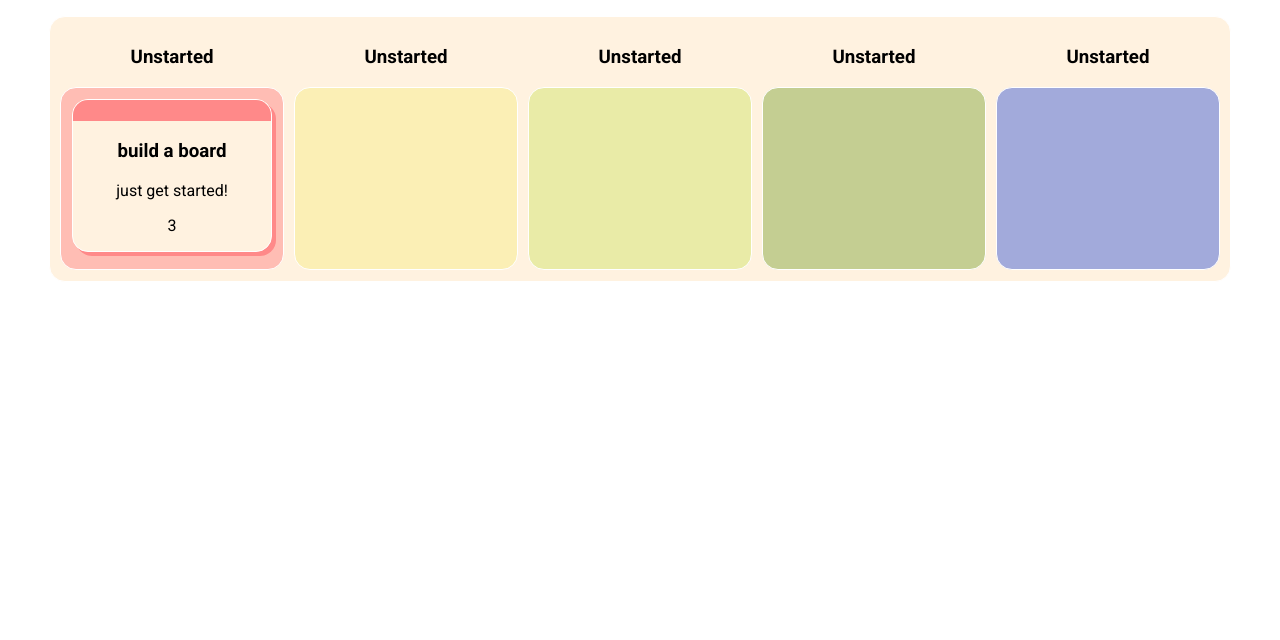
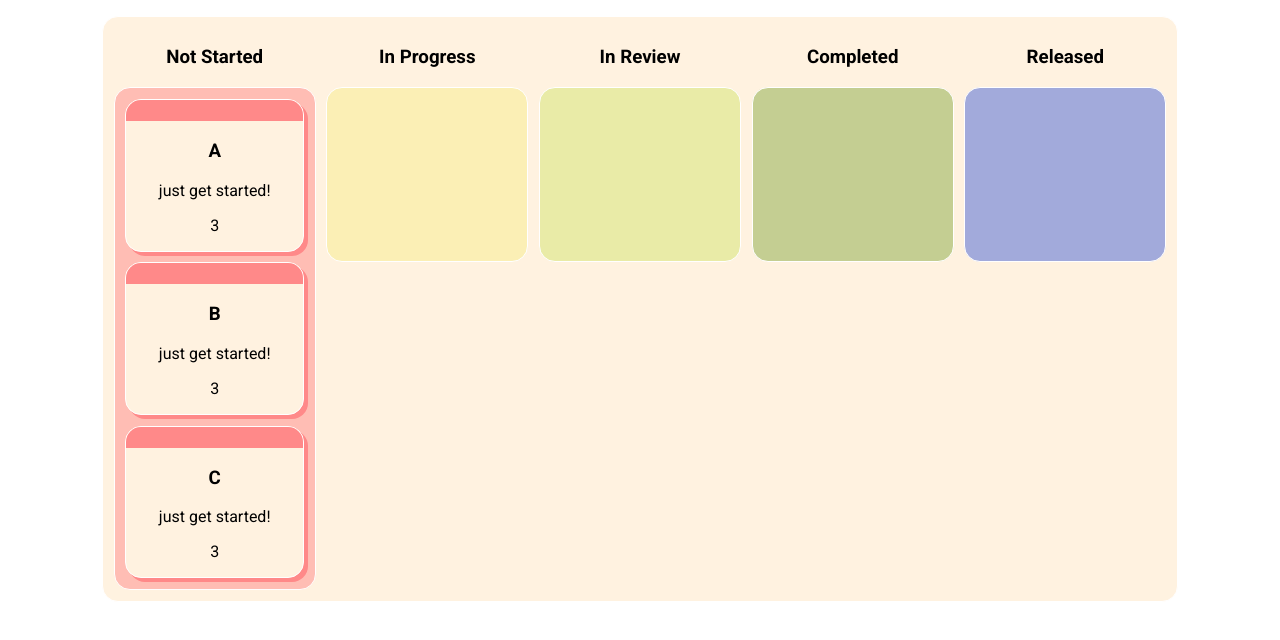
Before and after one commit to ChrisLaganiere/ai-pm, a React (Create React App) app: page / in a window 1280 px wide. Shown: the top 640 px of the page. Built offline with nearby package versions, Linux system fonts and the light colour scheme.

Commit message:
corrections

```diff
--- a/src/Components/KanbanBoard.module.css
+++ b/src/Components/KanbanBoard.module.css
@@ -22,10 +22,14 @@
     flex-direction: column;
     border-radius: var(--kb-border-radius);
     border: var(--kb-border-width) solid var(--kb-border-color);
-    padding: 8pt;
+    /* padding: 8pt; */
     min-width: 150pt;
-    min-height: 120pt;
+    min-height: 130pt;
     /* background-color: var(--kb-column-background); */
+}
+
+.kanbanItem:first-child {
+    margin: 8pt;
 }
 
 .kanbanItem {
@@ -35,6 +39,7 @@
     text-align: center;
     background-color: var(--kb-item-background);
     color: black;
+    margin: 0 8pt 8pt 8pt;
 }
 
 .kanbanItemHeader {
--- a/src/Components/KanbanColumnView.tsx
+++ b/src/Components/KanbanColumnView.tsx
@@ -30,11 +30,26 @@ export function KanbanColumnView({
         e.preventDefault(); // Allow dropping
     };
 
+    const title = (() => {
+        switch(column) {
+            case KanbanColumn.NotStarted:
+                return "Not Started";
+            case KanbanColumn.InProgress:
+                return "In Progress";
+            case KanbanColumn.InReview:
+                return "In Review";
+            case KanbanColumn.Completed:
+                return "Completed";
+            case KanbanColumn.Released:
+                return "Released";
+        }
+    })();
+
     const itemStyle = KanbanStyleMap[column];
 
     return (
         <div className={`${styles.kanbanColumnView} ${itemStyle}`}>
-            <h3>Unstarted</h3>
+            <h3>{title}</h3>
             <div
                 onDrop={handleDrop}
                 onDragOver={handleDragOver}
--- a/src/Fixtures/demoFixtures.ts
+++ b/src/Fixtures/demoFixtures.ts
@@ -1,9 +1,13 @@
 import { KanbanColumn, KanbanItem } from "../Models/KanbanModels";
 
-function demoItem(): KanbanItem {
+function demoItem({
+    title,
+}: {
+    title: string;
+}): KanbanItem {
     return {
-        id: 'I-AM-UNIQUE',
-        title: 'build a board',
+        id: crypto.randomUUID(),
+        title: title,
         description: 'just get started!',
         points: 3,
         column: KanbanColumn.NotStarted
@@ -14,5 +18,9 @@ function demoItem(): KanbanItem {
  * Generates an example starting Kanban board.
  */
 export function demoFixtures(): KanbanItem[] {
-    return [demoItem()]
+    return [
+        demoItem({ title: 'A' }),
+        demoItem({ title: 'B' }),
+        demoItem({ title: 'C' }),
+    ]
 }
```
